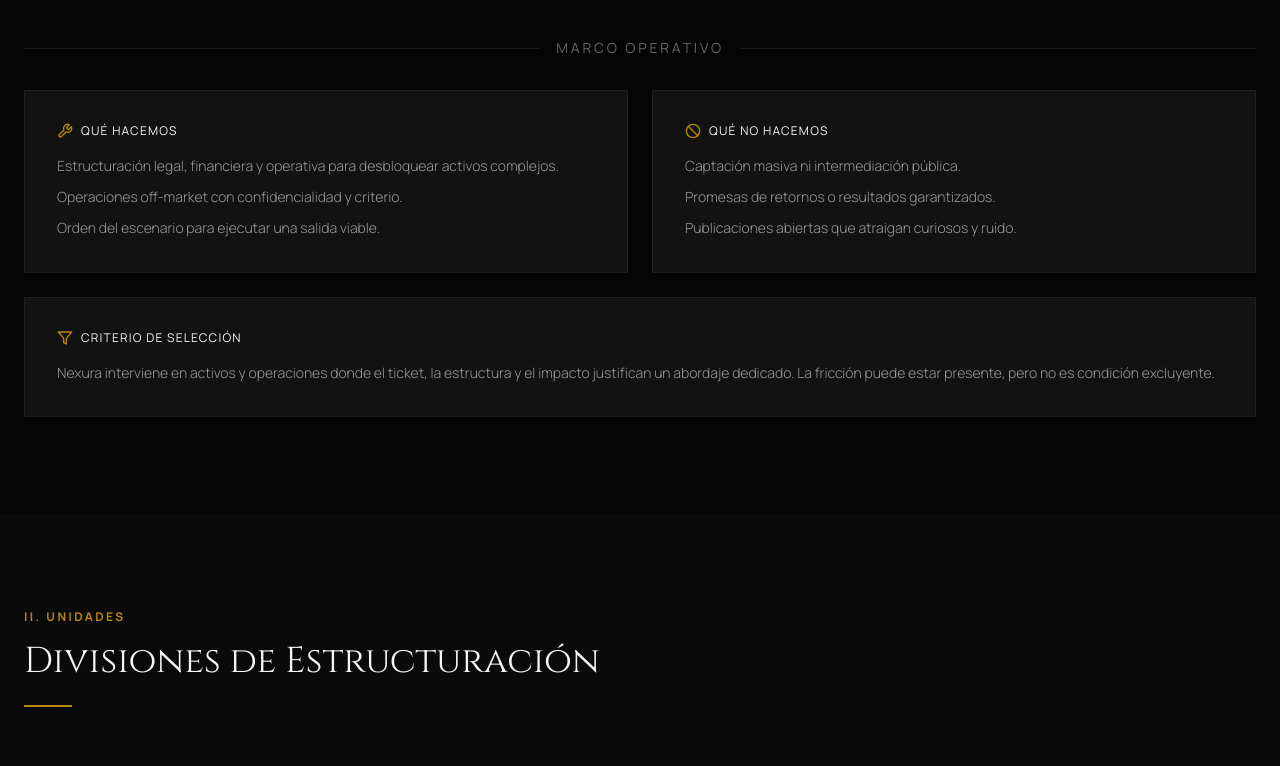
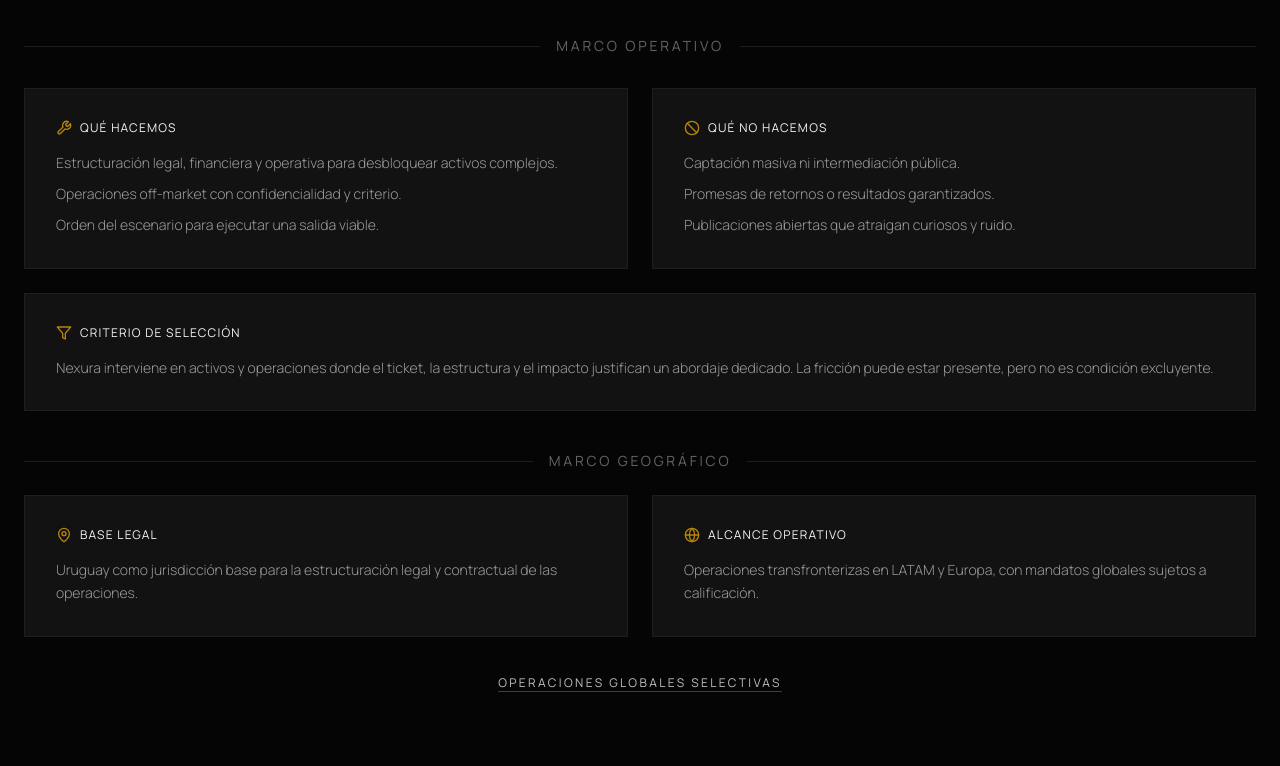
Before and after one commit to free4fun/nexura, a Next.js app: page / in a window 1280 px wide. Shown: the part 1334-2100 px from the top of the page. Built offline with nearby package versions, Linux system fonts and the light colour scheme.

Commit message:
feat: enhance UI components; improve accessibility and visual consistency with ring styles

```diff
--- a/app/dossier/page.tsx
+++ b/app/dossier/page.tsx
@@ -40,7 +40,7 @@
         </div>
 
         <form className="space-y-8">
-            <div className="bg-nexura-surface p-8 border border-nexura-white/5">
+            <div className="bg-nexura-surface p-8 ring-1 ring-inset ring-nexura-white/5">
             <h3 className="text-nexura-white font-sans text-xl mb-6">Validación de Perfil</h3>
 
                 <div className="space-y-6">
--- a/app/operaciones-globales/page.tsx
+++ b/app/operaciones-globales/page.tsx
@@ -33,7 +33,7 @@
                 <LuScale className="w-4 h-4 text-nexura-gold" />
                 Base Legal
               </h3>
-              <p className="text-sm text-nexura-white/60 font-light leading-relaxed">Uruguay</p>
+              <p className="text-sm text-nexura-white/60 font-light leading-relaxed">República Oriental del Uruguay</p>
             </div>
             <div className="p-8 ring-1 ring-inset ring-nexura-white/5 md:ring-nexura-white/10 lg:ring-nexura-white/5 bg-nexura-surface">
               <h3 className="flex items-center gap-2 text-xs uppercase tracking-widest text-nexura-white mb-4">
--- a/components/Footer.tsx
+++ b/components/Footer.tsx
@@ -73,7 +73,7 @@
                                 href="https://www.linkedin.com/company/nexura-lat"
                                 target="_blank"
                                 rel="noopener noreferrer"
-                                className="w-7 h-7 rounded-full border border-linkedin/60 bg-linkedin flex items-center justify-center hover:border-linkedin transition-colors"
+                                className="w-7 h-7 rounded-full ring-1 ring-inset ring-linkedin/60 bg-linkedin flex items-center justify-center hover:ring-linkedin transition-colors"
                                 aria-label="LinkedIn"
                             >
                                 <FaLinkedinIn size={18} style={{ color: 'var(--color-nexura-white)' }} />
@@ -82,7 +82,7 @@
                                 href="https://nexura.substack.com/"
                                 target="_blank"
                                 rel="noopener noreferrer"
-                                className="w-7 h-7 rounded-full border border-substack/60 bg-substack flex items-center justify-center hover:border-substack transition-colors"
+                                className="w-7 h-7 rounded-full ring-1 ring-inset ring-substack/60 bg-substack flex items-center justify-center hover:ring-substack transition-colors"
                                 aria-label="Substack"
                             >
                                 <SiSubstack size={18} style={{ color: 'var(--color-nexura-white)' }} />
--- a/components/LandingSections.tsx
+++ b/components/LandingSections.tsx
@@ -32,6 +32,8 @@
   LuSearch as Search,
   LuSettings2 as Settings2,
   LuNetwork as Network,
+  LuMapPin as MapPin,
+  LuGlobe as Globe,
 } from 'react-icons/lu';
 
 // Types
@@ -177,7 +179,7 @@
                   desc: "Cuando hay fricción, la reducimos. Cuando no la hay, optimizamos la estructura para facilitar el movimiento del valor."
                 }
             ].map((item, idx) => (
-                <div key={idx} className="group p-6 lg:p-8 border border-nexura-white/5 md:border-nexura-white/10 lg:border-nexura-white/5 bg-nexura-surface hover:border-nexura-gold/30 transition-all duration-500">
+              <div key={idx} className="group p-6 lg:p-8 ring-1 ring-inset ring-nexura-white/5 md:ring-nexura-white/10 lg:ring-nexura-white/5 bg-nexura-surface hover:ring-nexura-gold/30 transition-all duration-500">
                     <div className="flex items-center gap-2 mb-3">
                       {item.icon}
                       <h3 className="font-sans text-xl text-nexura-white group-hover:text-nexura-gold transition-colors">{item.title}</h3>
@@ -200,7 +202,7 @@
         </div>
 
         <div className="mt-8 grid md:grid-cols-2 gap-6 md:pr-px lg:pr-0">
-          <div className="p-8 border border-nexura-white/5 md:border-nexura-white/10 lg:border-nexura-white/5 bg-nexura-surface">
+          <div className="p-8 ring-1 ring-inset ring-nexura-white/5 md:ring-nexura-white/10 lg:ring-nexura-white/5 bg-nexura-surface">
             <h4 className="flex items-center gap-2 text-xs uppercase tracking-widest text-nexura-white mb-4">
               <Wrench className="w-4 h-4 text-nexura-gold" />
               Qué hacemos
@@ -211,7 +213,7 @@
               <li>Orden del escenario para ejecutar una salida viable.</li>
             </ul>
           </div>
-          <div className="p-8 border border-nexura-white/5 md:border-nexura-white/10 lg:border-nexura-white/5 bg-nexura-surface">
+          <div className="p-8 ring-1 ring-inset ring-nexura-white/5 md:ring-nexura-white/10 lg:ring-nexura-white/5 bg-nexura-surface">
             <h4 className="flex items-center gap-2 text-xs uppercase tracking-widest text-nexura-white mb-4">
               <Ban className="w-4 h-4 text-nexura-gold" />
               Qué no hacemos
@@ -225,7 +227,7 @@
         </div>
 
         <div className="mt-6 md:pr-px lg:pr-0">
-          <div className="p-8 border border-nexura-white/5 md:border-nexura-white/10 lg:border-nexura-white/5 bg-nexura-surface">
+          <div className="p-8 ring-1 ring-inset ring-nexura-white/5 md:ring-nexura-white/10 lg:ring-nexura-white/5 bg-nexura-surface">
             <h4 className="flex items-center gap-2 text-xs uppercase tracking-widest text-nexura-white mb-4">
               <Filter className="w-4 h-4 text-nexura-gold" />
               Criterio de selección
@@ -236,6 +238,43 @@
             </p>
           </div>
         </div>
+
+        <div className="mt-10">
+          <div className="flex items-center gap-4">
+            <div className="h-px flex-1 bg-nexura-white/10" />
+            <p className="text-xs lg:text-sm uppercase tracking-[0.2em] text-nexura-white/40 text-center whitespace-nowrap">
+              Marco geográfico
+            </p>
+            <div className="h-px flex-1 bg-nexura-white/10" />
+          </div>
+        </div>
+
+        <div className="mt-6 grid md:grid-cols-2 gap-6 md:pr-px lg:pr-0">
+          <div className="p-8 ring-1 ring-inset ring-nexura-white/5 md:ring-nexura-white/10 lg:ring-nexura-white/5 bg-nexura-surface">
+            <h4 className="flex items-center gap-2 text-xs uppercase tracking-widest text-nexura-white mb-4">
+              <MapPin className="w-4 h-4 text-nexura-gold" />
+              Base Legal
+            </h4>
+            <p className="text-sm text-nexura-white/60 font-light leading-relaxed">Uruguay como jurisdicción base para la estructuración legal y contractual de las operaciones.</p>
+          </div>
+
+          <div className="p-8 ring-1 ring-inset ring-nexura-white/5 md:ring-nexura-white/10 lg:ring-nexura-white/5 bg-nexura-surface">
+            <h4 className="flex items-center gap-2 text-xs uppercase tracking-widest text-nexura-white mb-4">
+              <Globe className="w-4 h-4 text-nexura-gold" />
+              Alcance operativo
+            </h4>
+            <p className="text-sm text-nexura-white/60 font-light leading-relaxed">
+              Operaciones transfronterizas en LATAM y Europa, con mandatos globales sujetos a calificación.
+            </p>
+          </div>
+        </div>
+        <div className="mt-8 text-center">
+              <Link href="/operaciones-globales" className="nexura-text-link text-xs tracking-[0.2em] uppercase">
+                Operaciones globales selectivas
+              </Link>
+            </div>
+
+
       </div>
     </section>
   );
@@ -284,7 +323,7 @@
                 <ArrowUpRight className="text-nexura-gold" />
               </div>
               <div className="flex items-center gap-4 mb-4">
-                <div className="text-nexura-gold bg-nexura-gold/5 w-14 h-14 rounded-full flex items-center justify-center border border-nexura-gold/25 shrink-0">
+                <div className="text-nexura-gold bg-nexura-gold/5 w-14 h-14 rounded-full flex items-center justify-center ring-1 ring-inset ring-nexura-gold/25 shrink-0">
                   {unit.icon}
                 </div>
                 <h3 className="font-sans text-2xl text-nexura-white">{unit.title}</h3>
@@ -332,7 +371,7 @@
                   FASE {step.fase}
                 </span>
 
-                <div className="w-12 h-12 bg-nexura-gold/10 border border-nexura-gold/25 text-nexura-gold flex items-center justify-center rounded-full mx-auto mb-6 group-hover:border-nexura-gold group-hover:text-nexura-gold transition-all duration-300 relative z-10">
+                <div className="w-12 h-12 bg-nexura-gold/10 ring-1 ring-inset ring-nexura-gold/25 text-nexura-gold flex items-center justify-center rounded-full mx-auto mb-6 group-hover:ring-nexura-gold group-hover:text-nexura-gold transition-all duration-300 relative z-10">
                   {step.icon}
                 </div>
 
@@ -512,7 +551,7 @@
           <button
             onClick={() => scrollDesktop('left')}
             disabled={currentIndex === 0}
-            className="hidden lg:flex absolute left-0 top-1/2 -translate-y-1/2 z-20 w-12 h-12 border border-nexura-white/20 text-nexura-white/70 items-center justify-center hover:border-nexura-gold hover:text-nexura-gold transition-all duration-300 disabled:opacity-30 disabled:cursor-not-allowed disabled:hover:border-nexura-white/20 disabled:hover:text-nexura-white group"
+            className="hidden lg:flex absolute left-0 top-1/2 -translate-y-1/2 z-20 w-12 h-12 ring-1 ring-inset ring-nexura-white/20 text-nexura-white/70 items-center justify-center hover:ring-nexura-gold hover:text-nexura-gold transition-all duration-300 disabled:opacity-30 disabled:cursor-not-allowed disabled:hover:ring-nexura-white/20 disabled:hover:text-nexura-white group"
             aria-label="Anterior"
           >
             <ArrowLeft size={18} className="group-hover:scale-110 group-hover:-rotate-12 transition-transform duration-300" />
@@ -521,7 +560,7 @@
           <button
             onClick={() => scrollDesktop('right')}
             disabled={currentIndex === OPPORTUNITIES.length - 1}
-            className="hidden lg:flex absolute right-0 top-1/2 -translate-y-1/2 z-20 w-12 h-12 border border-nexura-white/20 text-nexura-white/70 items-center justify-center hover:border-nexura-gold hover:text-nexura-gold transition-all duration-300 disabled:opacity-30 disabled:cursor-not-allowed disabled:hover:border-nexura-white/20 disabled:hover:text-nexura-white group"
+            className="hidden lg:flex absolute right-0 top-1/2 -translate-y-1/2 z-20 w-12 h-12 ring-1 ring-inset ring-nexura-white/20 text-nexura-white/70 items-center justify-center hover:ring-nexura-gold hover:text-nexura-gold transition-all duration-300 disabled:opacity-30 disabled:cursor-not-allowed disabled:hover:ring-nexura-white/20 disabled:hover:text-nexura-white group"
             aria-label="Siguiente"
           >
             <ArrowRight size={18} className="group-hover:scale-110 group-hover:rotate-12 transition-transform duration-300" />
@@ -545,13 +584,13 @@
                     if (target?.closest('a,button')) return;
                     scrollToIndex(idx);
                   }}
-                  className={`min-w-[90vw] sm:min-w-[85vw] md:min-w-[420px] lg:min-w-[480px] snap-center bg-nexura-black border p-6 md:p-10 transition-all duration-500 flex flex-col justify-between group ${idx === currentIndex ? 'border-nexura-gold/40 ring-1 ring-inset ring-nexura-gold/40 blur-none md:blur-none' : 'border-nexura-white/5 md:border-nexura-white/10 lg:border-nexura-white/5 blur-sm md:blur-sm'}`}
+                  className={`min-w-[90vw] sm:min-w-[85vw] md:min-w-[420px] lg:min-w-[480px] snap-center bg-nexura-black ring-1 ring-inset p-6 md:p-10 transition-all duration-500 flex flex-col justify-between group ${idx === currentIndex ? 'ring-nexura-gold/40 blur-none md:blur-none' : 'ring-nexura-white/5 md:ring-nexura-white/10 lg:ring-nexura-white/5 blur-sm md:blur-sm'}`}
                 >
                     <div>
                         <div className="flex justify-between items-start mb-6">
                             <div className="flex items-start gap-2">
-                              <span className="bg-nexura-gold/10 text-nexura-gold text-[10px] uppercase font-bold px-3 py-1.5 tracking-wider border border-nexura-gold/20">{item.category}</span>
-                              <span className="bg-nexura-red/10 text-nexura-red text-[10px] uppercase font-bold px-3 py-1.5 tracking-wider border border-nexura-red/30">DEMO</span>
+                              <span className="bg-nexura-gold/10 text-nexura-gold text-[10px] uppercase font-bold px-3 py-1.5 tracking-wider ring-1 ring-inset ring-nexura-gold/20">{item.category}</span>
+                              <span className="bg-nexura-red/10 text-nexura-red text-[10px] uppercase font-bold px-3 py-1.5 tracking-wider ring-1 ring-inset ring-nexura-red/30">DEMO</span>
                             </div>
                             <span className="text-nexura-white/30 text-xs font-mono flex items-center gap-2">
                               <Tag size={12} className="text-nexura-gold" />
@@ -594,7 +633,7 @@
                     </div>
                     <Link
                       href={`/dossier?ref=${item.ref}`}
-                      className="w-full border-2 border-nexura-white/20 md:border-nexura-white/35 lg:border-nexura-white/20 text-nexura-white text-xs uppercase tracking-widest py-4 hover:bg-nexura-gold hover:border-nexura-gold hover:text-nexura-black transition-all duration-300 flex items-center justify-center gap-2 group-hover:border-nexura-gold/50 font-semibold"
+                      className="w-full ring-2 ring-inset ring-nexura-white/20 md:ring-nexura-white/35 lg:ring-nexura-white/20 text-nexura-white text-xs uppercase tracking-widest py-4 hover:bg-nexura-gold hover:ring-nexura-gold hover:text-nexura-black transition-all duration-300 flex items-center justify-center gap-2 group-hover:ring-nexura-gold/50 font-semibold"
                     >
                         Solicitar Dossier <ChevronRight size={16} className="group-hover:translate-x-1 transition-transform" />
                     </Link>
@@ -608,14 +647,14 @@
           <button
             onClick={() => scroll('left')}
             disabled={currentIndex === 0}
-            className="w-10 h-10 border border-nexura-white/20 md:border-nexura-white/35 lg:border-nexura-white/20 flex items-center justify-center hover:border-nexura-gold hover:text-nexura-gold transition-all duration-300 disabled:opacity-30 disabled:cursor-not-allowed disabled:hover:border-nexura-white/20 disabled:hover:text-nexura-white group"
+            className="w-10 h-10 ring-1 ring-inset ring-nexura-white/20 md:ring-nexura-white/35 lg:ring-nexura-white/20 flex items-center justify-center hover:ring-nexura-gold hover:text-nexura-gold transition-all duration-300 disabled:opacity-30 disabled:cursor-not-allowed disabled:hover:ring-nexura-white/20 disabled:hover:text-nexura-white group"
           >
               <ArrowLeft size={16} className="group-hover:scale-110 group-hover:-rotate-12 transition-transform duration-300" />
           </button>
           <button
             onClick={() => scroll('right')}
             disabled={currentIndex === OPPORTUNITIES.length - 1}
-            className="w-10 h-10 border border-nexura-white/20 md:border-nexura-white/35 lg:border-nexura-white/20 flex items-center justify-center hover:border-nexura-gold hover:text-nexura-gold transition-all duration-300 disabled:opacity-30 disabled:cursor-not-allowed disabled:hover:border-nexura-white/20 disabled:hover:text-nexura-white group"
+            className="w-10 h-10 ring-1 ring-inset ring-nexura-white/20 md:ring-nexura-white/35 lg:ring-nexura-white/20 flex items-center justify-center hover:ring-nexura-gold hover:text-nexura-gold transition-all duration-300 disabled:opacity-30 disabled:cursor-not-allowed disabled:hover:ring-nexura-white/20 disabled:hover:text-nexura-white group"
           >
               <ArrowRight size={16} className="group-hover:scale-110 group-hover:rotate-12 transition-transform duration-300" />
           </button>
@@ -660,7 +699,7 @@
         </div>
 
         <div className="grid md:grid-cols-2 gap-6 mb-12 border-t border-nexura-white/10 pt-8">
-          <div className="border border-nexura-white/5 md:border-nexura-white/10 lg:border-nexura-white/5 bg-nexura-surface p-6">
+          <div className="ring-1 ring-inset ring-nexura-white/5 md:ring-nexura-white/10 lg:ring-nexura-white/5 bg-nexura-surface p-6">
             <h4 className="flex items-center gap-2 text-xs uppercase tracking-widest text-nexura-white mb-4">
               <KeyRound className="w-4 h-4 text-nexura-gold" />
               Criterios de entrada
@@ -671,7 +710,7 @@
               <li>Confidencialidad: compartimos detalles sólo bajo acuerdo.</li>
             </ul>
           </div>
-          <div className="border border-nexura-white/5 md:border-nexura-white/10 lg:border-nexura-white/5 bg-nexura-surface p-6">
+          <div className="ring-1 ring-inset ring-nexura-white/5 md:ring-nexura-white/10 lg:ring-nexura-white/5 bg-nexura-surface p-6">
             <h4 className="flex items-center gap-2 text-xs uppercase tracking-widest text-nexura-white mb-4">
               <Clock3 className="w-4 h-4 text-nexura-gold" />
               Tiempo de respuesta
@@ -770,7 +809,7 @@
               </div>
               <button
                 type="submit"
-                className="group w-full border-2 border-nexura-white/20 md:border-nexura-white/35 lg:border-nexura-white/20 text-nexura-white text-xs uppercase tracking-widest py-4 hover:bg-nexura-gold hover:border-nexura-gold hover:text-nexura-black transition-all duration-300 inline-flex items-center justify-center gap-2 font-semibold"
+                className="group w-full ring-2 ring-inset ring-nexura-white/20 md:ring-nexura-white/35 lg:ring-nexura-white/20 text-nexura-white text-xs uppercase tracking-widest py-4 hover:bg-nexura-gold hover:ring-nexura-gold hover:text-nexura-black transition-all duration-300 inline-flex items-center justify-center gap-2 font-semibold"
               >
                 Iniciar Protocolo <ChevronRight size={16} className="group-hover:translate-x-1 transition-transform" />
               </button>
```
Also changed, not shown: app/dashboard/page.tsx (+6 -6 lines), components/Header.tsx (+8 -8 lines).
